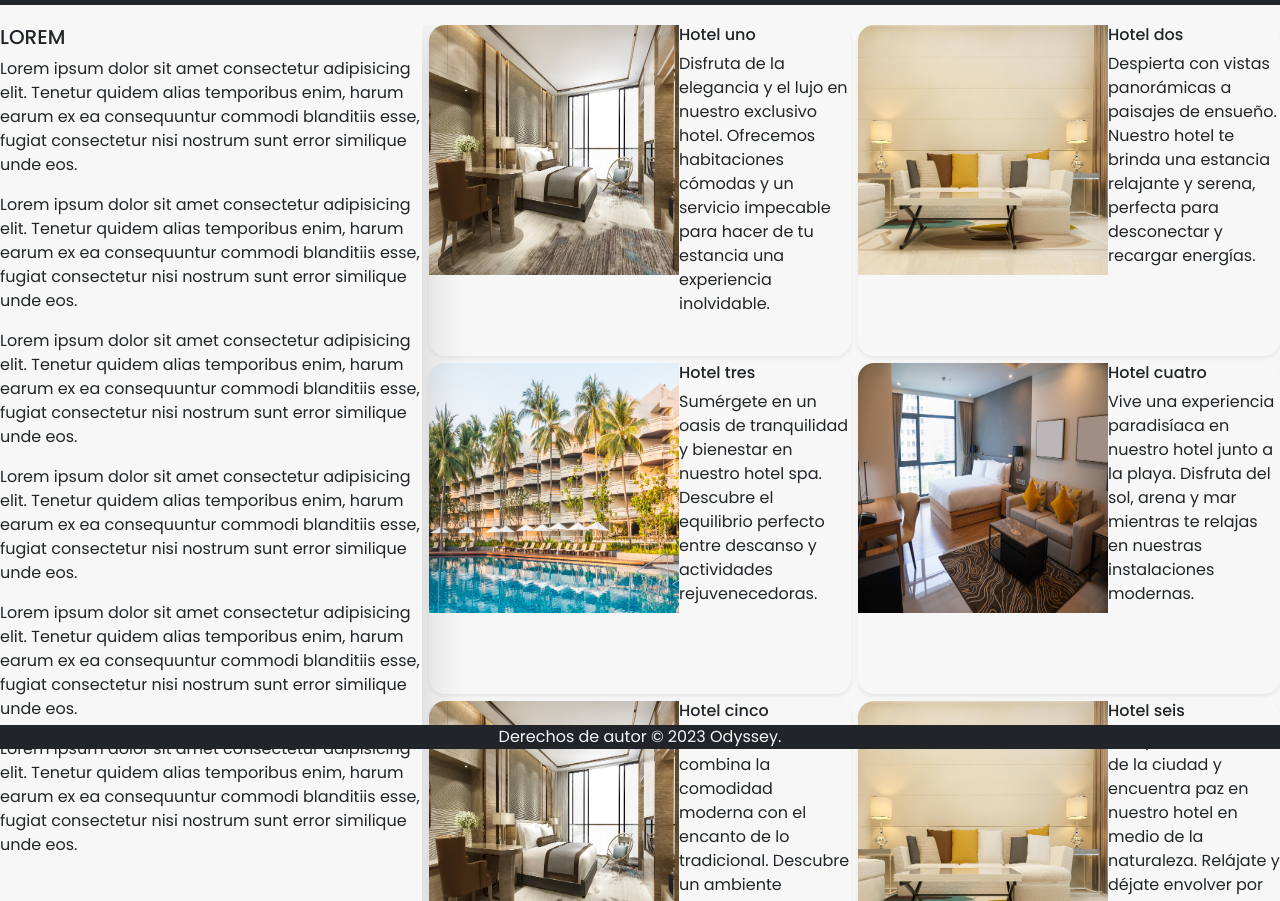
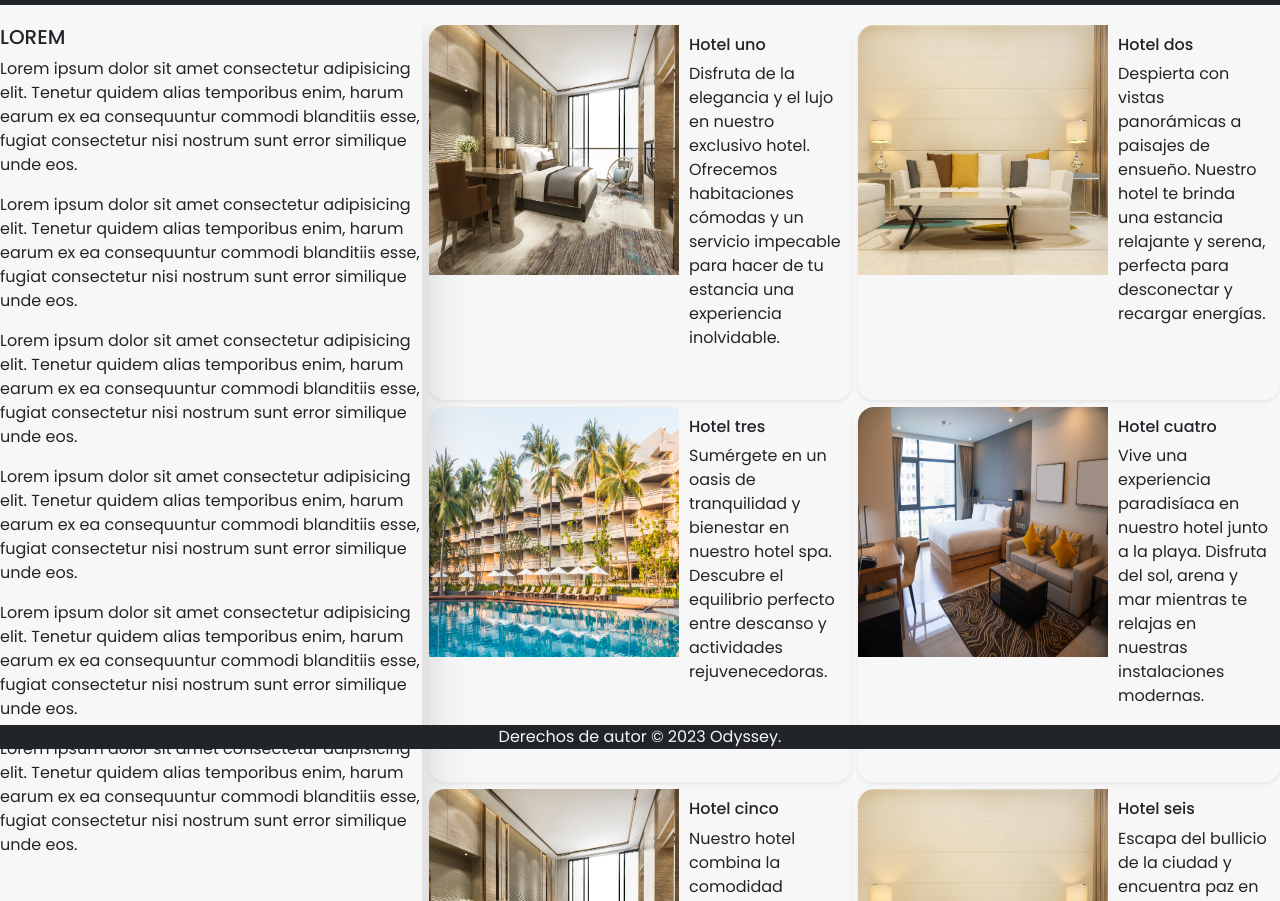
Before and after one commit to icortesb/DesarrolloWeb_ProyectoFinal, a plain HTML site: page pages/alojamiento.html in a window 1280 px wide. Shown: the part 51-952 px from the top of the page. Drawn offline with nearby package versions, Linux system fonts and the light colour scheme.

Commit message:
modified:   pages/alojamiento.html 	modified:   style.css

```diff
--- a/pages/alojamiento.html
+++ b/pages/alojamiento.html
@@ -72,7 +72,7 @@
             <div class="img-alojamiento-container img-card-uno">
               <img src="../assets/hotel-1.jpg" alt="Hotel lujoso" />
             </div>
-            <div class="card-header-alojamiento header-card-uno">
+            <div class="card-header-alojamiento header-card-uno card-text">
               <h6>Hotel uno</h6>
               <p>
                 Disfruta de la elegancia y el lujo en nuestro exclusivo hotel.
@@ -86,7 +86,7 @@
             <div class="img-alojamiento-container img-card-dos">
               <img src="../assets/hotel-2.jpg" alt="Hotel lujoso" />
             </div>
-            <div class="card-header-alojamiento header-card-dos">
+            <div class="card-header-alojamiento header-card-dos card-text">
               <h6>Hotel dos</h6>
               <p>
                 Despierta con vistas panorámicas a paisajes de ensueño. Nuestro
@@ -101,7 +101,7 @@
             <div class="img-alojamiento-container img-card-tres">
               <img src="../assets/hotel-3.jpg" alt="Hotel lujoso" />
             </div>
-            <div class="card-header-alojamiento header-card-tres">
+            <div class="card-header-alojamiento header-card-tres card-text">
               <h6>Hotel tres</h6>
               <p>
                 Sumérgete en un oasis de tranquilidad y bienestar en nuestro
@@ -116,7 +116,7 @@
             <div class="img-alojamiento-container img-card-cuatro">
               <img src="../assets/hotel-4.jpg" alt="Hotel lujoso" />
             </div>
-            <div class="card-header-alojamiento header-card-cuatro">
+            <div class="card-header-alojamiento header-card-cuatro card-text">
               <h6>Hotel cuatro</h6>
               <p>
                 Vive una experiencia paradisíaca en nuestro hotel junto a la
@@ -130,7 +130,7 @@
             <div class="img-alojamiento-container img-card-cinco">
               <img src="../assets/hotel-1.jpg" alt="Hotel lujoso" />
             </div>
-            <div class="card-header-alojamiento header-card-cinco">
+            <div class="card-header-alojamiento header-card-cinco card-text">
               <h6>Hotel cinco</h6>
               <p>
                 Nuestro hotel combina la comodidad moderna con el encanto de lo
@@ -144,7 +144,7 @@
             <div class="img-alojamiento-container img-card-seis">
               <img src="../assets/hotel-2.jpg" alt="Hotel lujoso" />
             </div>
-            <div class="card-header-alojamiento header-card-seis">
+            <div class="card-header-alojamiento header-card-seis card-text">
               <h6>Hotel seis</h6>
               <p>
                 Escapa del bullicio de la ciudad y encuentra paz en nuestro
--- a/style.css
+++ b/style.css
@@ -309,3 +309,7 @@ main {
 .header-card-seis {
   grid-area: head;
 }
+
+.card-text {
+  padding: 10px;
+}
```
